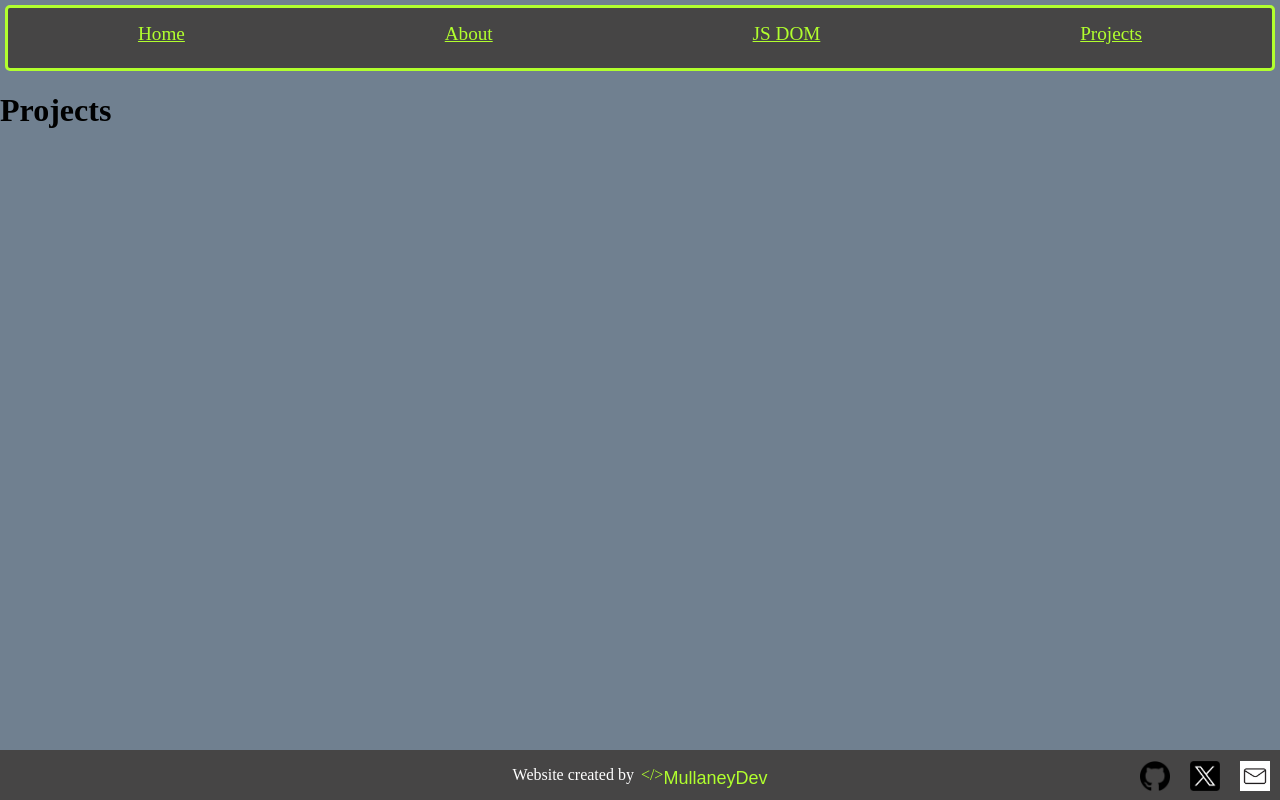
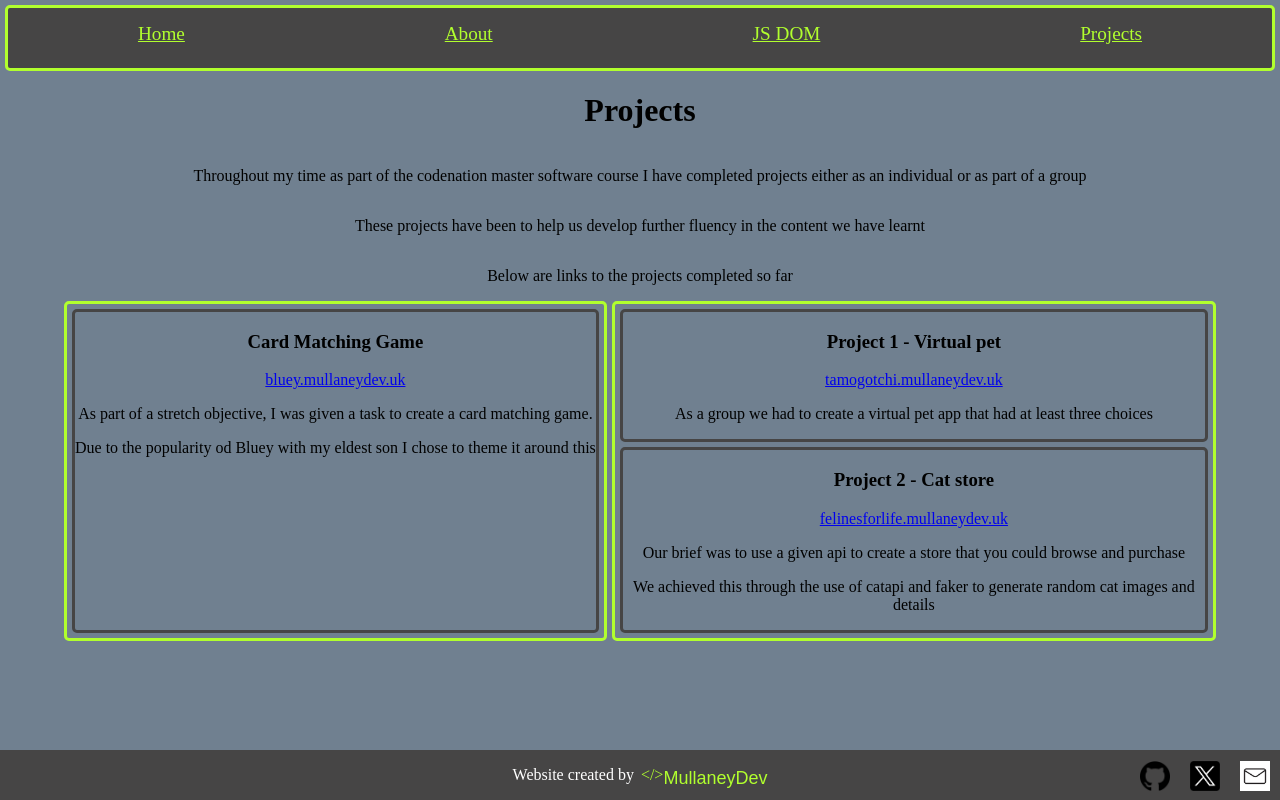
Before and after one commit to MullaneyDev/reactPortfolio, a React (Create React App) app: page /projects in a window 1280 px wide. Built offline with nearby package versions, Linux system fonts and the light colour scheme.

Commit message:
Fix of react router

```diff
--- a/src/App.css
+++ b/src/App.css
@@ -1,3 +1,8 @@
+.App {
+  text-align: center;
+  display: grid;
+  justify-items: center;
+}
 nav {
   display: flex;
   margin-top: 5px;
@@ -21,3 +26,30 @@ nav a:hover {
   font-size: xx-large;
   border-radius: 5px;
 }
+.projectWindow {
+  display: grid;
+  grid-gap: 5px;
+  grid-template-columns: repeat(2 1fr);
+  width: 90vw;
+  justify-self: center;
+}
+.individualProjects {
+  display: grid;
+  grid-gap: 5px;
+  grid-column: 1;
+  border: solid #b1ff2e;
+  border-radius: 5px;
+  padding: 5px;
+}
+.groupProjects {
+  display: grid;
+  grid-gap: 5px;
+  grid-column: 2;
+  border: solid #b1ff2e;
+  border-radius: 5px;
+  padding: 5px;
+}
+.project {
+  border: solid #464545;
+  border-radius: 5px;
+}
--- a/src/pages/projects.js
+++ b/src/pages/projects.js
@@ -2,6 +2,59 @@ const Projects = () => {
   return (
     <div className="App">
       <h1>Projects</h1>
+      <p>
+        Throughout my time as part of the codenation master software course I
+        have completed projects either as an individual or as part of a group
+      </p>
+      <p>
+        These projects have been to help us develop further fluency in the
+        content we have learnt
+      </p>
+      <p>Below are links to the projects completed so far</p>
+      <div className="projectWindow">
+        <div className="individualProjects">
+          <div className="project">
+            <h3>Card Matching Game</h3>
+            <a href="bluey.mullaneydev.uk" target="_blank">
+              bluey.mullaneydev.uk
+            </a>
+            <p>
+              As part of a stretch objective, I was given a task to create a
+              card matching game.
+            </p>
+            <p>
+              Due to the popularity od Bluey with my eldest son I chose to theme
+              it around this
+            </p>
+          </div>
+        </div>
+        <div className="groupProjects">
+          <div className="project">
+            <h3>Project 1 - Virtual pet</h3>
+            <a href="tamogotchi.mullaneydev.uk" target="_blank">
+              tamogotchi.mullaneydev.uk
+            </a>
+            <p>
+              As a group we had to create a virtual pet app that had at least
+              three choices
+            </p>
+          </div>
+          <div className="project">
+            <h3>Project 2 - Cat store</h3>
+            <a href="felinesforlife.mullaneydev.uk" target="_blank">
+              felinesforlife.mullaneydev.uk
+            </a>
+            <p>
+              Our brief was to use a given api to create a store that you could
+              browse and purchase
+            </p>
+            <p>
+              We achieved this through the use of catapi and faker to generate
+              random cat images and details
+            </p>
+          </div>
+        </div>
+      </div>
     </div>
   );
 };
```
